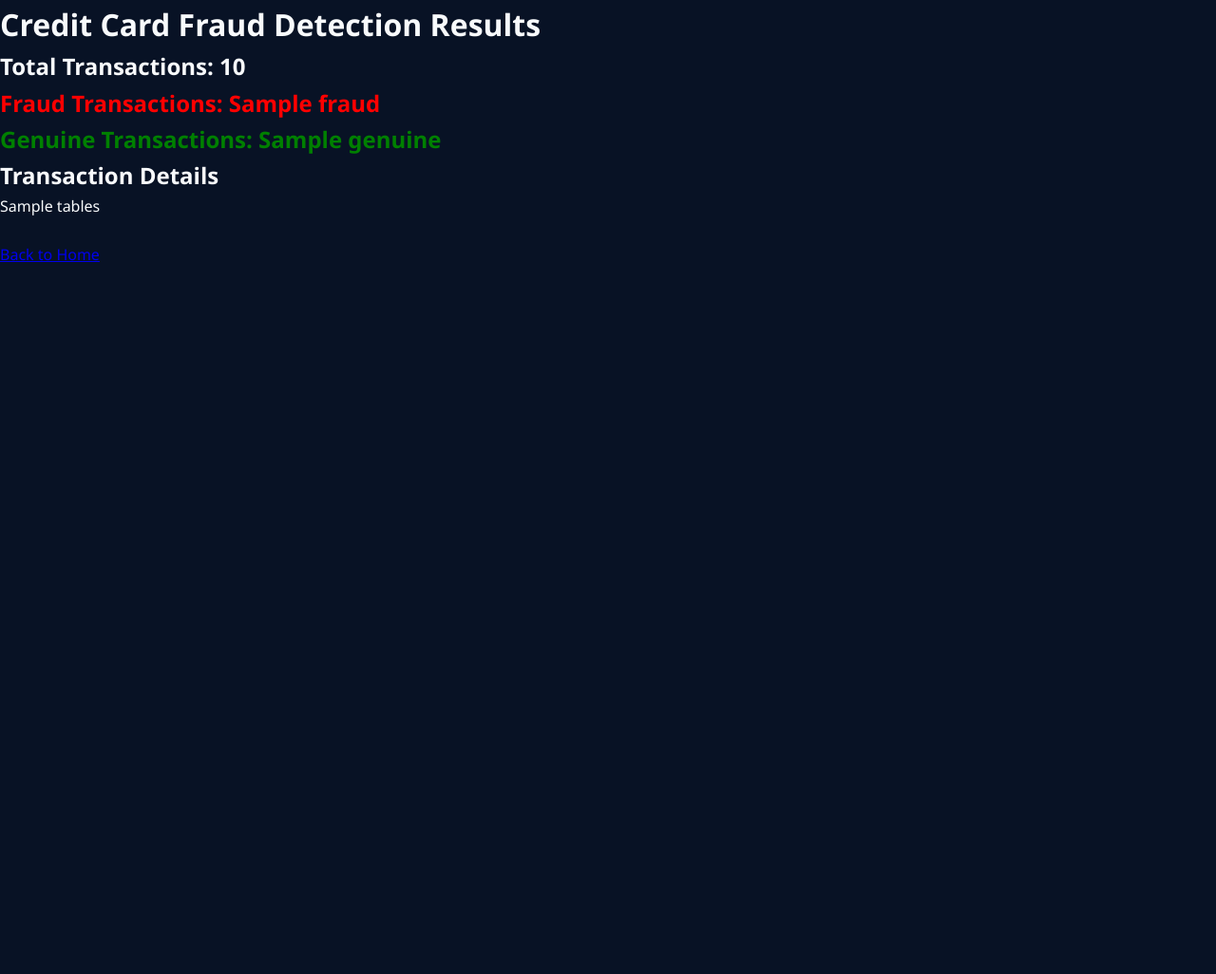
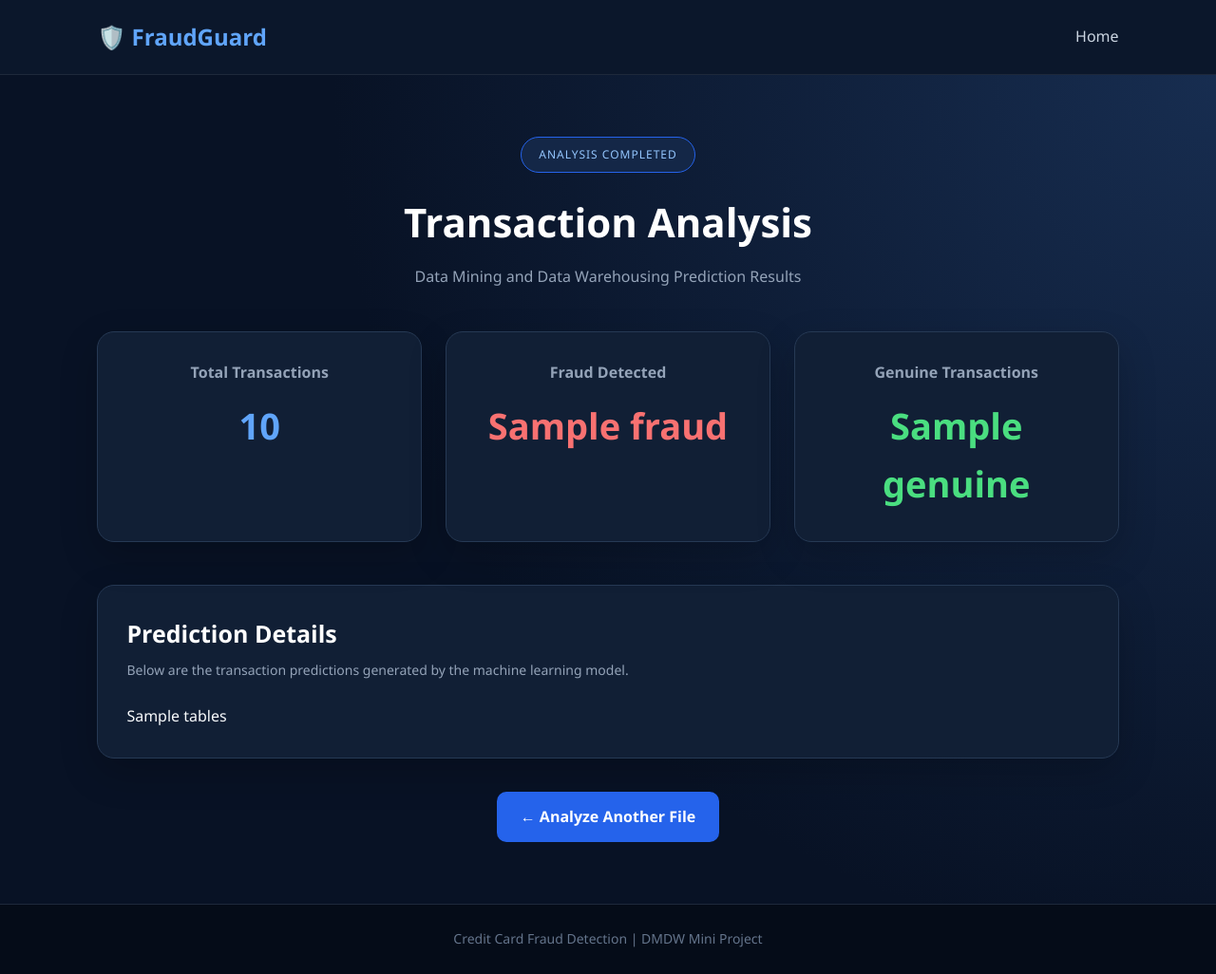
Before and after one commit to rajshrijadhao/credit-card-fraud-detection, a Flask app: template templates/result.html in a window 1280 px wide. Shown: the whole page at 95% size. Before the commit the page ends 276 px from the top, so only its background shows below. Run offline with Flask 3, Linux system fonts and the light colour scheme; the template is opened without the code that fills it: most values are stand-ins (such as "Sample title", 1, 10 or a date in 2020); parts of the project's set-up code (start-up, migrations or seed data) failed here and were passed over.

Commit message:
updated home pages

```diff
--- a/app.py
+++ b/app.py
@@ -2,7 +2,6 @@
 from flask import Flask, render_template, request
 import pandas as pd
 import joblib
-import os
 
 app = Flask(__name__)
 
@@ -19,6 +18,7 @@ def home():
 
 @app.route("/predict", methods=["POST"])
 def predict():
+
     if "file" not in request.files:
         return "Please upload a CSV file."
 
@@ -27,54 +27,88 @@ def predict():
     if file.filename == "":
         return "No file selected."
 
-    if not file.filename.endswith(".csv"):
+    if not file.filename.lower().endswith(".csv"):
         return "Please upload a CSV file."
 
-    data = pd.read_csv(file)
+    try:
+        data = pd.read_csv(file)
 
-    required_columns = [
-    "Time",
-    "V1", "V2", "V3", "V4", "V5", "V6",
-    "V7", "V8", "V9", "V10", "V11", "V12",
-    "V13", "V14", "V15", "V16", "V17", "V18",
-    "V19", "V20", "V21", "V22", "V23", "V24",
-    "V25", "V26", "V27", "V28",
-    "Amount"
-]
+        if data.empty:
+            return "The uploaded CSV file is empty."
 
-    missing = [col for col in required_columns if col not in data.columns]
+        required_columns = [
+            "Time",
+            "V1", "V2", "V3", "V4", "V5", "V6",
+            "V7", "V8", "V9", "V10", "V11", "V12",
+            "V13", "V14", "V15", "V16", "V17", "V18",
+            "V19", "V20", "V21", "V22", "V23", "V24",
+            "V25", "V26", "V27", "V28",
+            "Amount"
+        ]
 
-    if missing:
-        return "Invalid dataset. Required columns are missing."
+        missing = [
+            col for col in required_columns
+            if col not in data.columns
+        ]
 
-    X = data[required_columns].copy()
+        if missing:
+            return "Invalid dataset. Required columns are missing."
 
-    X["Time"] = time_scaler.transform(X[["Time"]]).ravel()
-    X["Amount"] = amount_scaler.transform(X[["Amount"]]).ravel()
+        X = data[required_columns].copy()
 
-    predictions = model.predict(X)
+        X = X.apply(pd.to_numeric, errors="coerce")
 
-    data["Prediction"] = predictions
-    data["Prediction"] = data["Prediction"].map({
-        0: "Genuine",
-        1: "Fraud"
-    })
+        if X.isnull().any().any():
+            return "Dataset contains missing or invalid values."
 
-    total = len(data)
-    fraud_count = int((predictions == 1).sum())
-    genuine_count = int((predictions == 0).sum())
+        # Feature Scaling
+        X["Time"] = time_scaler.transform(
+            X[["Time"]]
+        ).ravel()
 
-    return render_template(
-        "result.html",
-        total=total,
-        fraud=fraud_count,
-        genuine=genuine_count,
-        tables=data[["Time", "Amount", "Prediction"]].head(100).to_html(
+        X["Amount"] = amount_scaler.transform(
+            X[["Amount"]]
+        ).ravel()
+
+        # Fraud Prediction
+        predictions = model.predict(X)
+
+        data["Prediction"] = pd.Series(
+            predictions, index=data.index
+        ).map({
+            0: "Genuine",
+            1: "Fraud"
+        })
+
+        total = len(data)
+
+        fraud_count = int((predictions == 1).sum())
+        genuine_count = int((predictions == 0).sum())
+
+        # Generate Result Table
+        table_html = data[
+            ["Time", "Amount", "Prediction"]
+        ].head(100).to_html(
             classes="table",
-            index=False
+            index=False,
+            escape=True
         )
-    )
+
+        return render_template(
+            "result.html",
+            total=total,
+            fraud=fraud_count,
+            genuine=genuine_count,
+            tables=table_html
+        )
+
+    except Exception:
+        return "Unable to process the file. Please check your CSV dataset and try again."
 
 
 if __name__ == "__main__":
-   app.run(host="0.0.0.0", port=5000, debug=True)
+    app.run(
+        host="0.0.0.0",
+        port=5000,
+        debug=True
+    )
--- a/static/style.css
+++ b/static/style.css
@@ -292,3 +292,226 @@ footer {
         grid-template-columns: 1fr;
     }
 }
+
+/* =================================
+   RESULT PAGE DESIGN
+================================= */
+
+.navbar > a {
+    color: #cbd5e1;
+    text-decoration: none;
+    font-weight: 500;
+    transition: 0.3s;
+}
+
+.navbar > a:hover {
+    color: #60a5fa;
+}
+
+/* Result Section */
+
+.result-section {
+    min-height: 75vh;
+    padding: 65px 8%;
+    background: radial-gradient(
+        circle at top right,
+        #172d50,
+        #081225 60%
+    );
+}
+
+.result-header {
+    text-align: center;
+    margin-bottom: 45px;
+}
+
+.result-header .tag {
+    margin-bottom: 18px;
+}
+
+.result-section h1 {
+    font-size: 42px;
+    color: #ffffff;
+    margin-bottom: 12px;
+}
+
+.result-section .subtitle {
+    color: #94a3b8;
+    font-size: 16px;
+}
+
+/* Summary Cards */
+
+.stats-container {
+    display: grid;
+    grid-template-columns: repeat(3, 1fr);
+    gap: 25px;
+    max-width: 1100px;
+    margin: 0 auto 45px;
+}
+
+.stat-card {
+    padding: 30px;
+    text-align: center;
+    background: #111f35;
+    border: 1px solid #263954;
+    border-radius: 18px;
+    box-shadow: 0 15px 40px rgba(0, 0, 0, 0.2);
+    transition: 0.3s;
+}
+
+.stat-card:hover {
+    transform: translateY(-5px);
+    border-color: #3b82f6;
+}
+
+.stat-card h3 {
+    font-size: 16px;
+    color: #94a3b8;
+    margin-bottom: 12px;
+}
+
+.stat-card p {
+    font-size: 38px;
+    font-weight: 700;
+    color: #60a5fa;
+}
+
+.stat-card.fraud p {
+    color: #f87171;
+}
+
+.stat-card.genuine p {
+    color: #4ade80;
+}
+
+/* Prediction Table */
+
+.table-container {
+    max-width: 1100px;
+    margin: 0 auto;
+    padding: 30px;
+    background: #111f35;
+    border: 1px solid #263954;
+    border-radius: 18px;
+    box-shadow: 0 15px 40px rgba(0, 0, 0, 0.2);
+}
+
+.table-heading {
+    margin-bottom: 25px;
+}
+
+.table-heading h2 {
+    font-size: 25px;
+    color: #ffffff;
+    margin-bottom: 8px;
+}
+
+.table-heading p {
+    color: #94a3b8;
+    font-size: 14px;
+}
+
+/* Scrollable Table */
+
+.table-scroll {
+    width: 100%;
+    overflow-x: auto;
+    border-radius: 10px;
+}
+
+.table-scroll table {
+    width: 100%;
+    min-width: 600px;
+    border-collapse: collapse;
+    background: #0b172b;
+    color: #cbd5e1;
+}
+
+.table-scroll th {
+    padding: 15px;
+    background: #1e3a5f;
+    color: #ffffff;
+    text-align: left;
+    font-size: 14px;
+}
+
+.table-scroll td {
+    padding: 13px 15px;
+    border-bottom: 1px solid #263954;
+    font-size: 14px;
+}
+
+.table-scroll tr:hover td {
+    background: #142747;
+}
+
+/* Back Button */
+
+.result-actions {
+    text-align: center;
+    margin-top: 35px;
+}
+
+.back-button {
+    display: inline-block;
+    padding: 14px 25px;
+    background: #2563eb;
+    color: #ffffff;
+    text-decoration: none;
+    border-radius: 10px;
+    font-weight: 600;
+    transition: 0.3s;
+}
+
+.back-button:hover {
+    background: #3b82f6;
+    transform: translateY(-2px);
+}
+
+/* Result Page Mobile Responsive */
+
+@media (max-width: 768px) {
+    .result-section {
+        padding: 45px 5%;
+    }
+
+    .result-section h1 {
+        font-size: 32px;
+    }
+
+    .result-section .subtitle {
+        font-size: 14px;
+    }
+
+    .stats-container {
+        grid-template-columns: 1fr;
+        gap: 15px;
+        margin-bottom: 30px;
+    }
+
+    .stat-card {
+        padding: 22px;
+    }
+
+    .stat-card p {
+        font-size: 32px;
+    }
+
+    .table-container {
+        padding: 20px 15px;
+    }
+
+    .table-heading h2 {
+        font-size: 22px;
+    }
+
+    .table-scroll table {
+        min-width: 600px;
+    }
+
+    .back-button {
+        width: 100%;
+        text-align: center;
+    }
+}
--- a/templates/result.html
+++ b/templates/result.html
@@ -1,30 +1,86 @@
+
 <!DOCTYPE html>
 <html lang="en">
 <head>
     <meta charset="UTF-8">
-    <title>Fraud Detection Results</title>
-    <link rel="stylesheet" href="{{ url_for('static', filename='style.css') }}">
+    <meta name="viewport" content="width=device-width, initial-scale=1.0">
+
+    <title>Fraud Detection Results | FraudGuard</title>
+
+    <link rel="stylesheet"
+          href="{{ url_for('static', filename='style.css') }}">
 </head>
+
 <body>
 
-    <div class="container">
-        <h1>Credit Card Fraud Detection Results</h1>
+    <nav class="navbar">
+        <div class="logo">🛡️ FraudGuard</div>
+        <a href="/">Home</a>
+    </nav>
 
-        <h2>Total Transactions: {{ total }}</h2>
+    <section class="result-section">
 
-        <h2 style="color:red;">Fraud Transactions: {{ fraud }}</h2>
+        <div class="result-header">
+            <p class="tag">ANALYSIS COMPLETED</p>
 
-        <h2 style="color:green;">Genuine Transactions: {{ genuine }}</h2>
+            <h1>Transaction Analysis</h1>
 
-        <h2>Transaction Details</h2>
-
-        <div>
-            {{ tables | safe }}
+            <p class="subtitle">
+                Data Mining and Data Warehousing
+                Prediction Results
+            </p>
         </div>
 
-        <br>
-        <a href="/">Back to Home</a>
-    </div>
+        <div class="stats-container">
+
+            <div class="stat-card">
+                <h3>Total Transactions</h3>
+                <p>{{ total }}</p>
+            </div>
+
+            <div class="stat-card fraud">
+                <h3>Fraud Detected</h3>
+                <p>{{ fraud }}</p>
+            </div>
+
+            <div class="stat-card genuine">
+                <h3>Genuine Transactions</h3>
+                <p>{{ genuine }}</p>
+            </div>
+
+        </div>
+
+        <div class="table-container">
+
+            <div class="table-heading">
+                <h2>Prediction Details</h2>
+
+                <p>
+                    Below are the transaction predictions
+                    generated by the machine learning model.
+                </p>
+            </div>
+
+            <div class="table-scroll">
+                {{ tables | safe }}
+            </div>
+
+        </div>
+
+        <div class="result-actions">
+            <a href="/" class="back-button">
+                ← Analyze Another File
+            </a>
+        </div>
+
+    </section>
+
+    <footer>
+        <p>
+            Credit Card Fraud Detection |
+            DMDW Mini Project
+        </p>
+    </footer>
 
 </body>
 </html>
```
Also changed, not shown: index.html (+34 -16 lines), result.html (+48 -8 lines).
